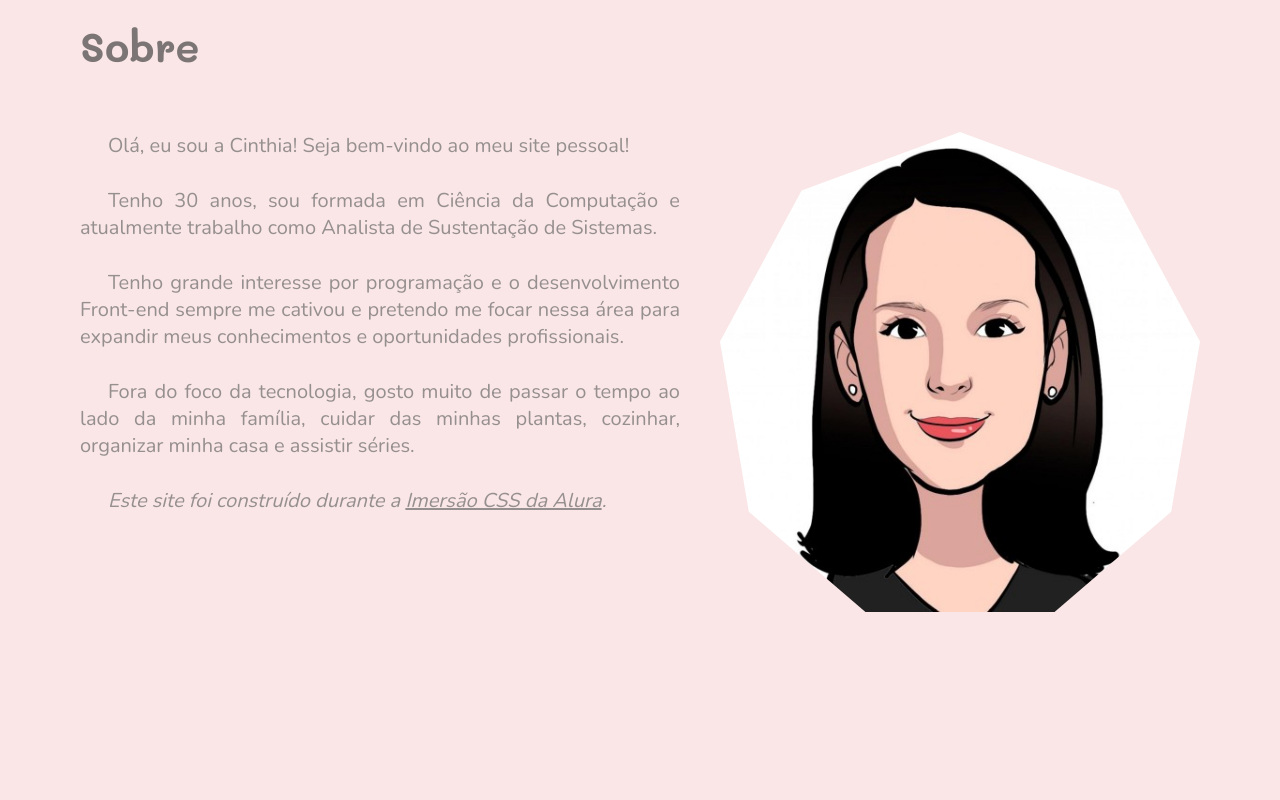
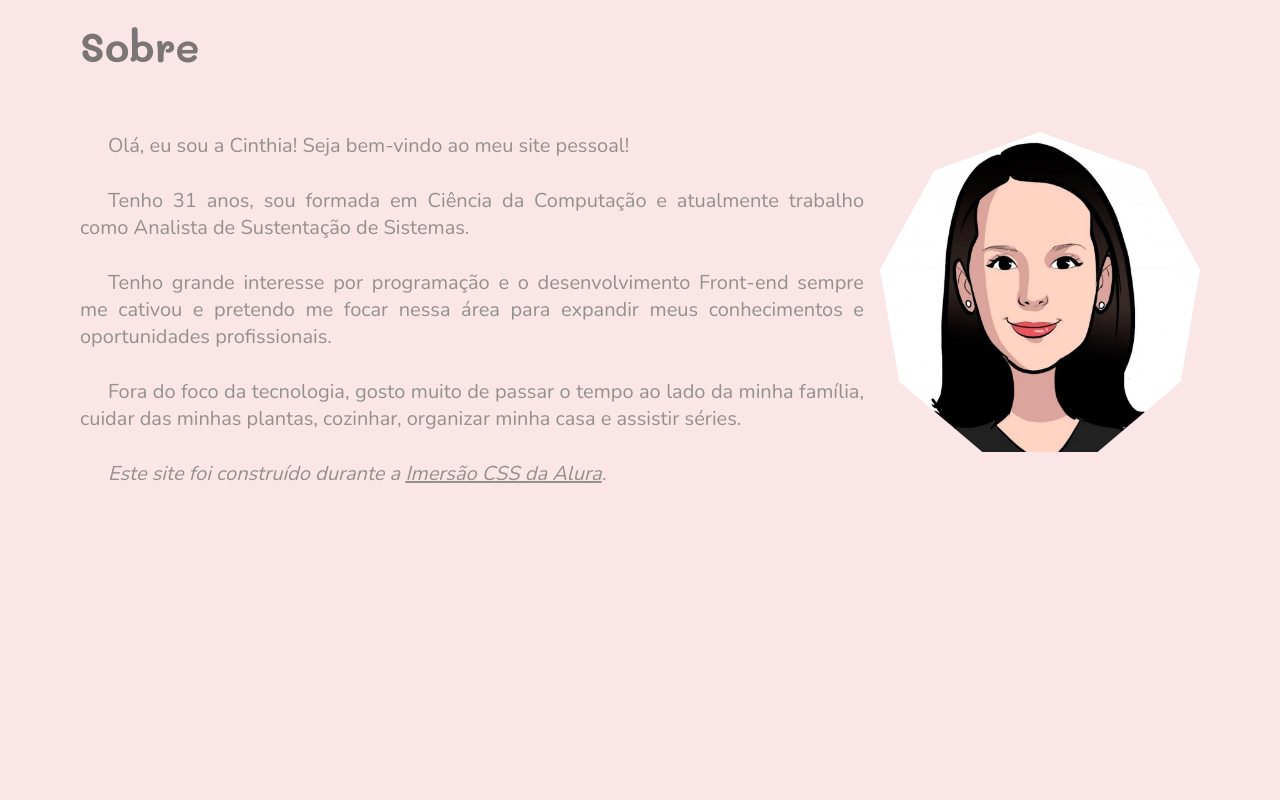
Before and after one commit to cinthiacp/imersaocss, a plain HTML site: page index.html in a window 1280 px wide. Shown: the part 860-1660 px from the top of the page. Drawn offline with nearby package versions, Linux system fonts and the light colour scheme.

Commit message:
Ajuste no texto do Sobre, ajuste no tamanho do clip-path e imagem do Sobre, ajuste no padding e tamanho dos ícones do Contato

```diff
--- a/css/style.css
+++ b/css/style.css
@@ -78,7 +78,7 @@ header {
 
 .menu a:active,
 .menu a:hover {
-  background-color:  #F2CFCF;
+  background-color: #F2CFCF;
   color: #CCBDBD;
 }
 
@@ -184,7 +184,9 @@ a {
   color: #F2CFCF;
 }
 
+/*
 .sobre .avatar {
+
   clip-path: polygon(50% 0%, 83% 12%, 100% 43%, 94% 78%, 68% 100%, 32% 100%, 6% 78%, 0% 43%, 17% 12%);
   margin-left: 2em;
 }
@@ -192,13 +194,39 @@ a {
   .sobre .avatar img{
     width: auto;
     height: 60vh;
+  }
+
+*/
+
+  .sobre .avatar {
+    /*clip-path: polygon(50% 0%, 83% 12%, 100% 43%, 94% 78%, 68% 100%, 32% 100%, 6% 78%, 0% 43%, 17% 12%);*/
+    clip-path: polygon(50% 0%, 83% 12%, 100% 43%, 94% 78%, 68% 100%, 32% 100%, 6% 78%, 0% 43%, 17% 12%);
+    width: 14rem;
+    height: 14rem;
+    margin: 0 auto;
+    margin-bottom: 1rem;
+  }
+
+  .sobre .avatar img{
+    width: 14rem;
+    height: 14rem;
+    /*max-width: ;*/
 }
 
 
 @media (min-width: 600px) {
   .sobre .avatar {
+   /* clip-path: polygon(50% 0%, 83% 12%, 100% 43%, 94% 78%, 68% 100%, 32% 100%, 6% 78%, 0% 43%, 17% 12%); */
     clip-path: polygon(50% 0%, 83% 12%, 100% 43%, 94% 78%, 68% 100%, 32% 100%, 6% 78%, 0% 43%, 17% 12%);
+    height: 20rem;
+    width: 20rem;
     float: right;
+    margin: 0 0 0 1rem;
+  }
+
+  .sobre .avatar img{
+    width: 20rem;
+    height: 20rem;
   }
 }
 
@@ -282,8 +310,9 @@ a {
 
 .contato a {
   color: #968F8F;
-  font-size: 4em;
+  font-size: 3em;
   transition: text-shadow 1s;
+  padding: 0.75rem;
 }
 
 .contato a:active,
--- a/index.html
+++ b/index.html
@@ -37,7 +37,7 @@
       </p>
 
       <p>
-        Tenho 30 anos, sou formada em Ciência da Computação e atualmente trabalho como Analista de Sustentação de Sistemas.
+        Tenho 31 anos, sou formada em Ciência da Computação e atualmente trabalho como Analista de Sustentação de Sistemas.
       </p>
 
       <p>
```
